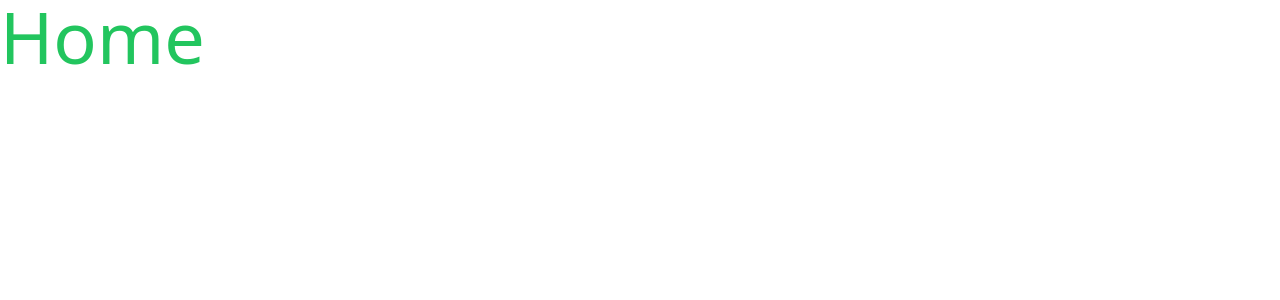
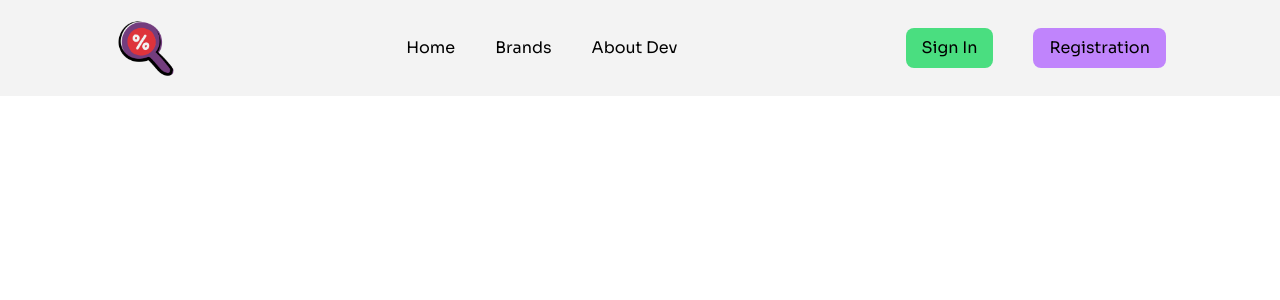
Before and after one commit to Aosaf098/Discount-Hunter, a React (Vite) app: page / in a window 1280 px wide. Shown: the top 300 px of the page. Built offline with nearby package versions, Linux system fonts and the light colour scheme.

Commit message:
Navbar New User

```diff
--- /dev/null
+++ b/src/Components/Button.jsx
@@ -0,0 +1,13 @@
+import React from 'react'
+
+const Button = () => {
+  return (
+    <>
+        <button className=''>
+
+        </button>
+    </>
+  )
+}
+
+export default Button
--- /dev/null
+++ b/src/Components/Navbar.jsx
@@ -0,0 +1,27 @@
+import logo from '../../public/logo.png'
+
+
+const Navbar = () => {
+  return (
+    <>
+        <nav className='flex items-center justify-around py-4 bg-[#f3f3f3]'>
+            <div>
+                <img className='w-16' src={logo} alt="" />
+            </div>
+            <div>
+                <ul className='flex items-center gap-10'>
+                    <li>Home</li>
+                    <li>Brands</li>
+                    <li>About Dev</li>
+                </ul>
+            </div>
+            <div className='flex items-center gap-10'>
+                <button className='bg-green-400 px-4 py-2 rounded-lg hover:bg-green-500'>Sign In</button>
+                <button className='bg-purple-400 px-4 py-2 rounded-lg hover:bg-purple-500'>Registration</button>
+            </div>
+        </nav>
+    </>
+  )
+}
+
+export default Navbar
--- /dev/null
+++ b/src/Layouts/HomeLayout.jsx
@@ -0,0 +1,16 @@
+import React from 'react'
+import Navbar from '../Components/Navbar'
+
+const HomeLayout = () => {
+  return (
+    <>
+    <div className='font-sora'>
+        <header>
+            <Navbar />
+        </header>
+    </div>
+    </>
+  )
+}
+
+export default HomeLayout
--- a/src/Router/routes.jsx
+++ b/src/Router/routes.jsx
@@ -1,10 +1,11 @@
 import { createBrowserRouter } from "react-router-dom";
+import HomeLayout from "../Layouts/HomeLayout";
 
 
 const router = createBrowserRouter([
     {
         path: '/',
-        element: <h1 className="text-7xl text-green-500">Home</h1>
+        element: <HomeLayout />
     }
 ])
 
```
Also changed, not shown: public/logo.png (added).
